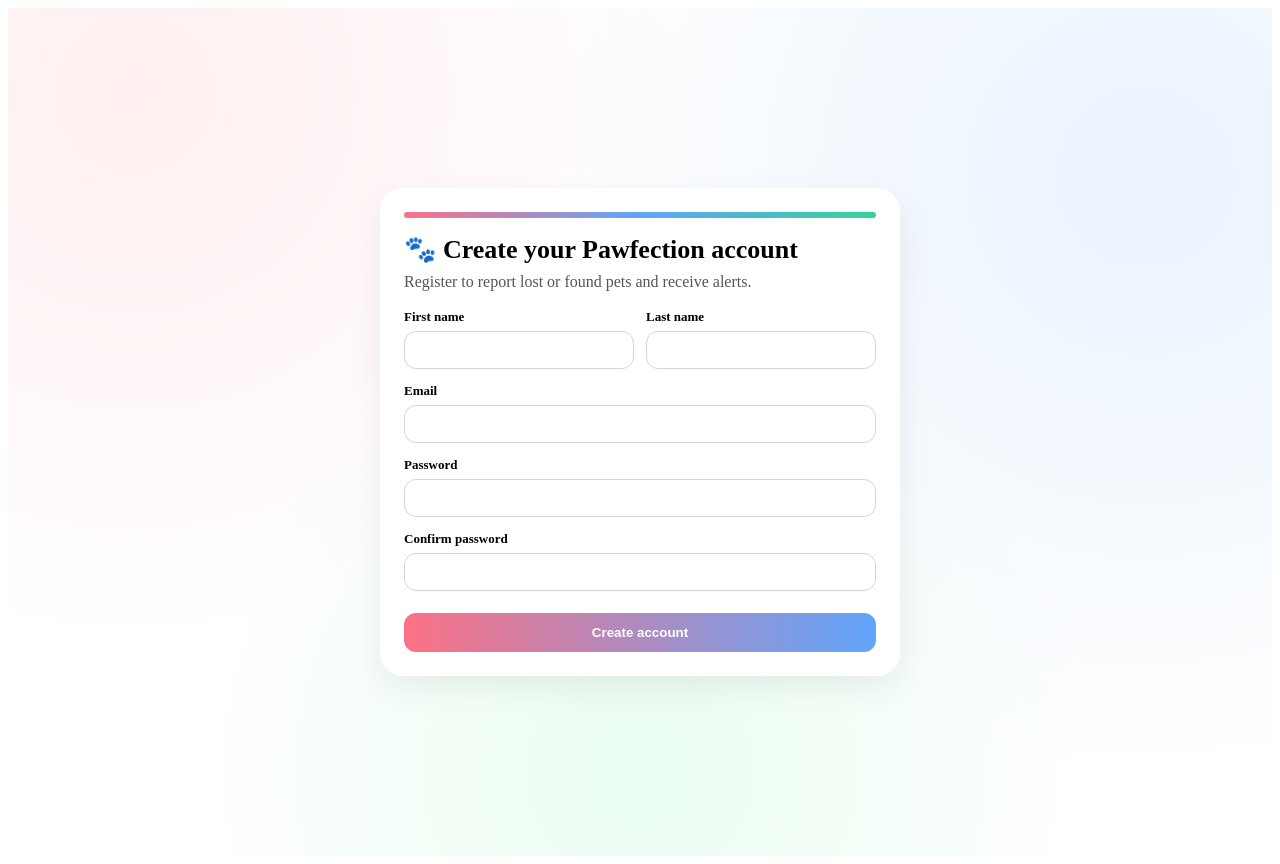
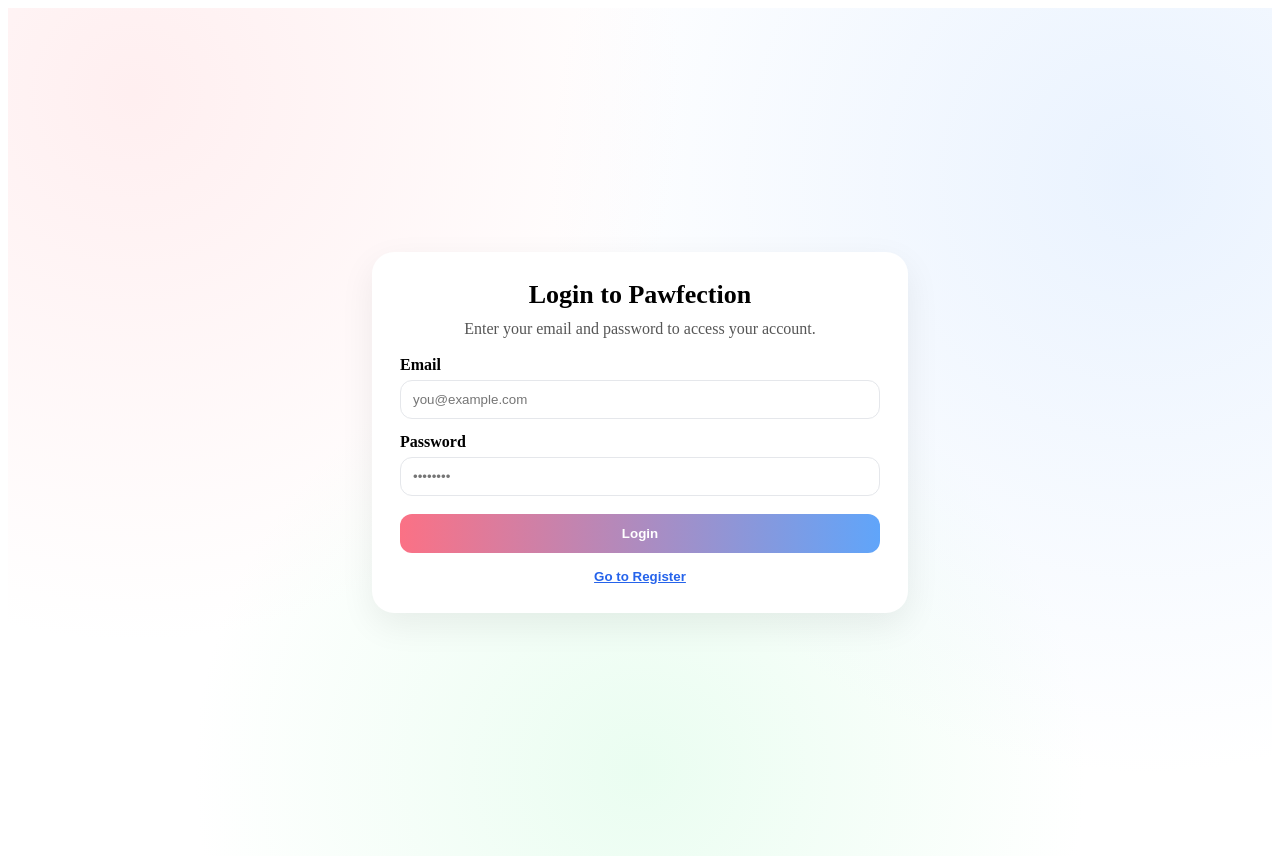
Before and after one commit to TUDublinBlanchBusinessIT/final-year-project-Jiyoungjinchoi, a React app in the folder frontend/: page /login in a window 1280 px wide. Before the commit this address led to /register. Built offline with nearby package versions, Linux system fonts and the light colour scheme; the HTML template or start-up script is replaced by a standard one.

Commit message:
Created login UI and integrate with login API

```diff
--- a/frontend/src/App.jsx
+++ b/frontend/src/App.jsx
@@ -1,15 +1,22 @@
 import { BrowserRouter as Router, Routes, Route, Navigate } from "react-router-dom";
 import Register from "./pages/Register";
 import VerifyEmail from "./pages/VerifyEmail";
+import Login from "./pages/Login";
 
 export default function App() {
   return (
     <Router>
       <Routes>
-        <Route path="/" element={<Navigate to="/register" />} />
+        {/* Default route */}
+        <Route path="/" element={<Navigate to="/login" />} />
+
+        {/* Auth routes */}
         <Route path="/register" element={<Register />} />
+        <Route path="/login" element={<Login />} />
         <Route path="/verify-email" element={<VerifyEmail />} />
-        <Route path="*" element={<Navigate to="/register" />} />
+
+        {/* Catch-all */}
+        <Route path="*" element={<Navigate to="/login" />} />
       </Routes>
     </Router>
   );
--- /dev/null
+++ b/frontend/src/pages/Login.jsx
@@ -0,0 +1,185 @@
+import { useState } from "react";
+import { useNavigate } from "react-router-dom";
+
+export default function Login() {
+  const navigate = useNavigate();
+  const [status, setStatus] = useState({ type: "idle", message: "" });
+  const [email, setEmail] = useState("");
+  const [password, setPassword] = useState("");
+
+  async function handleLogin(e) {
+    e.preventDefault();
+    setStatus({ type: "loading", message: "Logging in..." });
+
+    try {
+      const response = await fetch("http://127.0.0.1:8000/api/login", {
+        method: "POST",
+        headers: {
+          "Content-Type": "application/json",
+          Accept: "application/json",
+        },
+        body: JSON.stringify({ email, password }),
+      });
+
+      const data = await response.json();
+
+      if (!response.ok) {
+        throw new Error(data.message || "Login failed.");
+      }
+
+      localStorage.setItem("pawfection_token", data.token);
+      localStorage.setItem("pawfection_user", JSON.stringify(data.user));
+      localStorage.setItem("pawfection_user_email", data.user.email);
+
+      setStatus({ type: "success", message: "Login successful 🎉" });
+
+      setTimeout(() => navigate("/verify-email"), 700);
+    } catch (error) {
+      setStatus({ type: "error", message: error.message || "Failed to fetch" });
+    }
+  }
+
+  const statusBg =
+    status.type === "success"
+      ? "#f0fdf4"
+      : status.type === "loading"
+      ? "#eff6ff"
+      : "#fff7ed";
+
+  return (
+    <div
+      style={{
+        height: "100vh", // ✅ prevents scroll
+        overflow: "hidden", // ✅ no scrollbar
+        display: "grid",
+        placeItems: "center",
+        padding: 24,
+        background:
+          "radial-gradient(circle at 10% 10%, rgba(255,228,230,.6), transparent 40%)," +
+          "radial-gradient(circle at 90% 20%, rgba(219,234,254,.6), transparent 45%)," +
+          "radial-gradient(circle at 50% 90%, rgba(220,252,231,.6), transparent 45%)",
+      }}
+    >
+      <div
+        style={{
+          width: "100%",
+          maxWidth: 480, // ✅ slightly tighter than 520
+          background: "#fff",
+          borderRadius: 22,
+          padding: 28, // ✅ balanced padding
+          boxShadow: "0 12px 35px rgba(0,0,0,.07)",
+          textAlign: "center",
+        }}
+      >
+        <h1 style={{ fontSize: 26, margin: 0 }}>Login to Pawfection</h1>
+        <p style={{ marginTop: 10, marginBottom: 0, color: "#555" }}>
+          Enter your email and password to access your account.
+        </p>
+
+        {status.type !== "idle" && (
+          <div
+            style={{
+              marginTop: 16,
+              padding: "10px 12px",
+              borderRadius: 14,
+              background: statusBg,
+              textAlign: "left",
+            }}
+          >
+            <strong>
+              {status.type === "success"
+                ? "Success"
+                : status.type === "loading"
+                ? "Please wait"
+                : "Attention"}
+            </strong>
+            <div style={{ marginTop: 4 }}>{status.message}</div>
+          </div>
+        )}
+
+        <form
+          onSubmit={handleLogin}
+          style={{
+            marginTop: 18,
+            textAlign: "left",
+          }}
+        >
+          <label style={{ fontWeight: 700, display: "block", marginBottom: 6 }}>
+            Email
+          </label>
+          <input
+            type="email"
+            value={email}
+            onChange={(e) => setEmail(e.target.value)}
+            required
+            style={{
+              width: "100%",
+              padding: "11px 12px",
+              borderRadius: 12,
+              border: "1px solid #e5e7eb",
+              outline: "none",
+              marginBottom: 14,
+              boxSizing: "border-box",
+            }}
+            placeholder="you@example.com"
+          />
+
+          <label style={{ fontWeight: 700, display: "block", marginBottom: 6 }}>
+            Password
+          </label>
+          <input
+            type="password"
+            value={password}
+            onChange={(e) => setPassword(e.target.value)}
+            required
+            style={{
+              width: "100%",
+              padding: "11px 12px",
+              borderRadius: 12,
+              border: "1px solid #e5e7eb",
+              outline: "none",
+              boxSizing: "border-box",
+            }}
+            placeholder="••••••••"
+          />
+
+          <button
+            type="submit"
+            disabled={status.type === "loading"}
+            style={{
+              marginTop: 18,
+              width: "100%",
+              padding: "12px 18px",
+              borderRadius: 12,
+              border: "none",
+              fontWeight: 800,
+              color: "#fff",
+              cursor: "pointer",
+              background: "linear-gradient(90deg,#fb7185,#60a5fa)",
+              opacity: status.type === "loading" ? 0.6 : 1,
+            }}
+          >
+            Login
+          </button>
+        </form>
+
+        <div style={{ marginTop: 14 }}>
+          <button
+            onClick={() => navigate("/register")}
+            style={{
+              border: "none",
+              background: "transparent",
+              cursor: "pointer",
+              color: "#2563eb",
+              textDecoration: "underline",
+              fontWeight: 700,
+              padding: 0,
+            }}
+          >
+            Go to Register
+          </button>
+        </div>
+      </div>
+    </div>
+  );
+}
```
